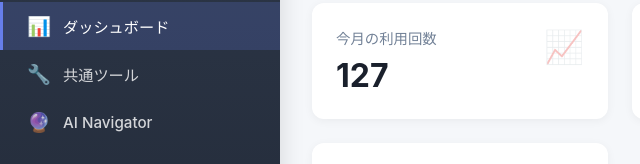
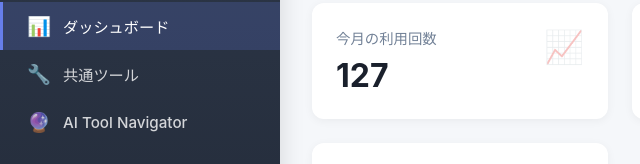
Before and after one commit to torahikosasaki-droid/unitbase_ai_workspace, a plain HTML site: page index.html in a window 1280 px wide. Shown: the part 118-282 px from the top of the page, 0-640 px from the left. Drawn offline with Linux system fonts and the light colour scheme.

Commit message:
Rename AI Navigator to AI Tool Navigator

```diff
--- a/index.html
+++ b/index.html
@@ -1045,7 +1045,7 @@
                     </div>
                     <div class="nav-item" data-page="tool-dictionary">
                         <span class="nav-item-icon">🔮</span>
-                        <span class="nav-item-text">AI Navigator</span>
+                        <span class="nav-item-text">AI Tool Navigator</span>
                     </div>
                 </div>
 
@@ -1815,7 +1815,7 @@
             'marketing': 'マーケティング',
             'backoffice-hr': 'バックオフィス & HR',
             'common': '共通ツール',
-            'tool-dictionary': 'AI Navigator',
+            'tool-dictionary': 'AI Tool Navigator',
             'settings': '設定・管理'
         };
 
```
